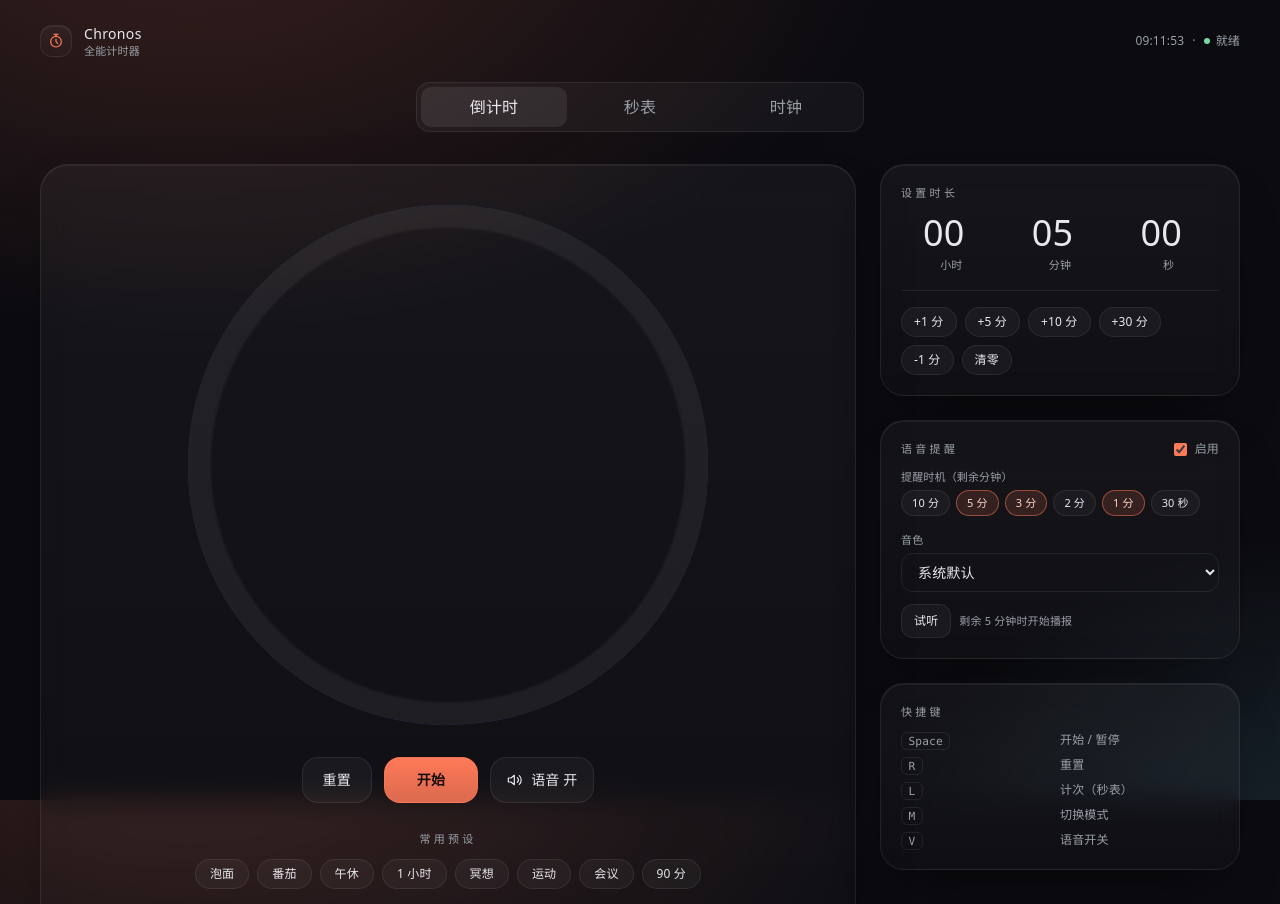
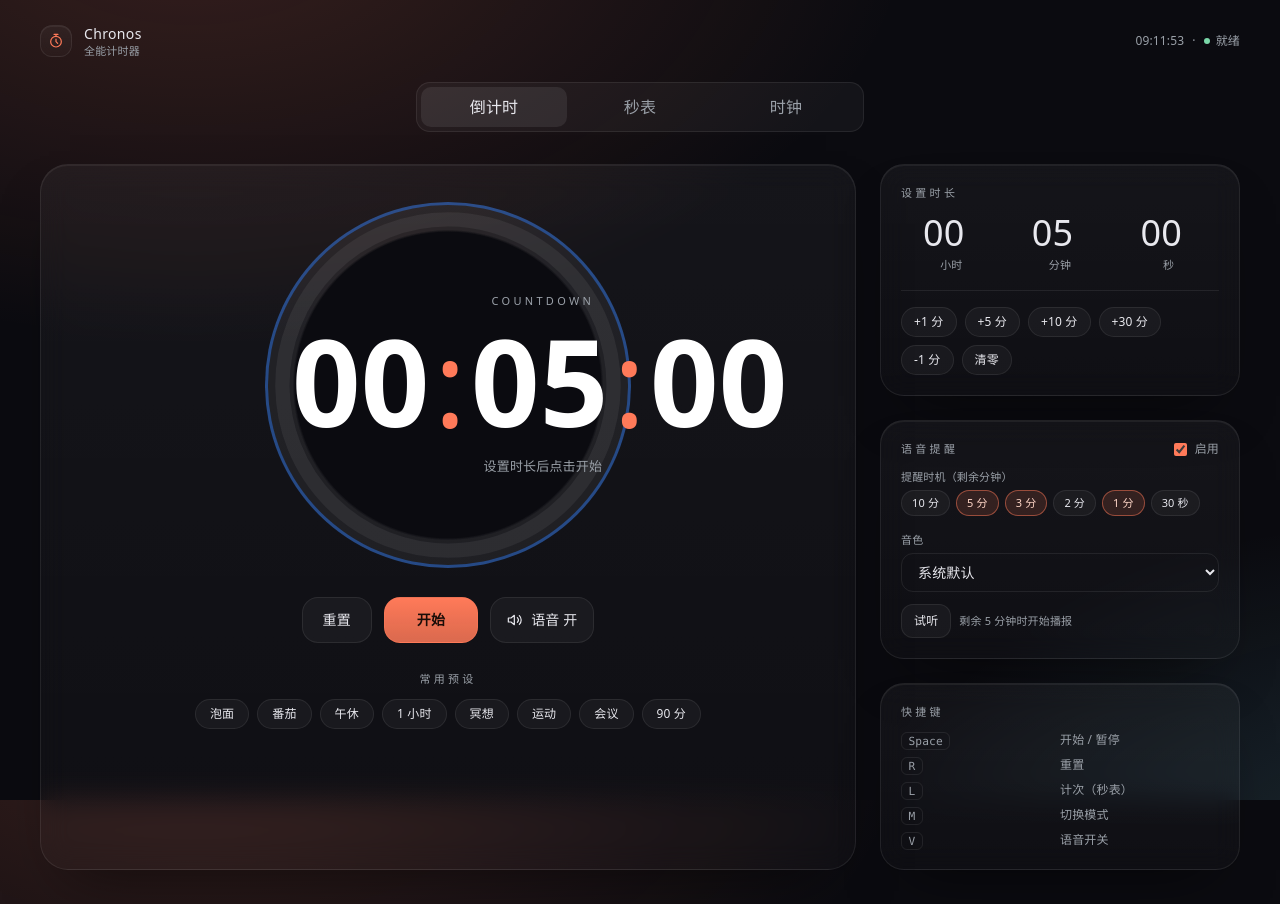
Before and after one commit to BLAGICLAB/blagiclab-timer, a plain HTML site: page index.html in a window 1280 px wide. Shown: the top 904 px of the page. Drawn offline with nearby package versions, Linux system fonts and the light colour scheme.

Commit message:
fix(critical): SVG ring instead of mask (mask was hiding digits)

```diff
--- a/index.html
+++ b/index.html
@@ -45,15 +45,34 @@
   /* Radial ring */
   .ring{
     --p:0;
-    width:min(78vw, 520px);
+    width:min(82vw, 360px);
     aspect-ratio:1/1;
     border-radius:50%;
+    position: relative;
     background:
-      conic-gradient(var(--accent) calc(var(--p)*1%), rgba(255,255,255,.06) 0);
-    -webkit-mask: radial-gradient(circle, transparent 64%, #000 65%);
-            mask: radial-gradient(circle, transparent 64%, #000 65%);
+      /* Center hole (background color) */
+      radial-gradient(circle, var(--bg) 60%, transparent 61%),
+      /* Subtle outer ring base */
+      conic-gradient(rgba(255,255,255,0.06), rgba(255,255,255,0.06));
     transition: background .2s linear;
   }
+  /* The colored progress arc, drawn as an SVG overlay (does NOT mask children) */
+  .ring .ring-arc{
+    position:absolute;
+    inset:0;
+    width:100%; height:100%;
+    transform: rotate(-90deg);
+    pointer-events: none;
+  }
+  .ring .ring-arc circle{
+    fill: none;
+    stroke-width: 8;
+    stroke-linecap: round;
+  }
+  .ring .ring-arc .track{ stroke: rgba(255,255,255,0.06); }
+  .ring .ring-arc .progress{ stroke: var(--accent); transition: stroke-dashoffset .2s linear; }
+  .ring.warn .ring-arc .progress{ stroke: var(--warn); }
+  .ring.ok   .ring-arc .progress{ stroke: var(--ok); }
   .ring.warn{ background: conic-gradient(var(--warn) calc(var(--p)*1%), rgba(255,255,255,.06) 0); }
   .ring.ok  { background: conic-gradient(var(--ok)  calc(var(--p)*1%), rgba(255,255,255,.06) 0); }
   .ring-inner{
@@ -61,13 +80,29 @@
     display:grid; place-items:center;
   }
   .digits{
-    font-variant-numeric: tabular-nums;
-    font-feature-settings: "tnum" 1;
-    font-weight:200;
-    letter-spacing:-.04em;
-    line-height:1;
+    font-family: ui-sans-serif, system-ui, -apple-system, "SF Pro Display", "Helvetica Neue", Arial, sans-serif;
+    font-size: clamp(56px, 13vw, 120px);
+    font-weight: 800;
+    color: #ffffff;
+    line-height: 1;
+    letter-spacing: 0;
+    white-space: nowrap;
+    text-align: center;
+    display: block;
   }
-  .digits .ms{ font-size:.28em; color:var(--muted); margin-left:.2em; }
+  .digits .ms{
+    font-size: 0.35em;
+    color: var(--muted);
+    margin-left: 0.15em;
+    font-weight: 500;
+    vertical-align: top;
+  }
+  .digits .sep{
+    color: var(--accent);
+    font-weight: 300;
+    margin: 0 0.04em;
+    vertical-align: top;
+  }
   .btn{
     border:1px solid var(--line);
     background:var(--surface);
@@ -170,13 +205,17 @@
     <!-- Stage -->
     <section class="glass rounded-[28px] p-6 md:p-10 relative">
       <!-- Timer / Stopwatch view -->
-      <div id="stageRing" class="relative mx-auto" style="width:max-content; max-width:100%">
+      <div id="stageRing" class="relative mx-auto flex justify-center" style="width:100%; max-width:100%">
         <div id="ring" class="ring mx-auto relative">
+          <svg class="ring-arc" viewBox="0 0 200 200" aria-hidden="true">
+            <circle class="track" cx="100" cy="100" r="92"></circle>
+            <circle id="ringProgress" class="progress" cx="100" cy="100" r="92"></circle>
+          </svg>
           <div class="ring-inner">
             <div class="text-center px-6 select-none">
               <div id="label" class="text-[11px] uppercase tracking-[.3em] text-[color:var(--muted)] mb-3">COUNTDOWN</div>
-              <div id="digits" class="digits text-[14vw] md:text-[110px]">
-                <span id="hh">00</span><span class="opacity-40">:</span><span id="mm">00</span><span class="opacity-40">:</span><span id="ss">00</span><span class="ms" id="ms">.00</span>
+              <div id="digits" class="digits">
+                <span id="hh">00</span><span class="sep">:</span><span id="mm">00</span><span class="sep">:</span><span id="ss">00</span><span class="ms" id="ms">.00</span>
               </div>
               <div id="sub" class="mt-4 text-[13px] text-[color:var(--muted)] tabular-nums">设置时长后点击开始</div>
             </div>
@@ -187,7 +226,7 @@
       <!-- Clock view (hidden by default) -->
       <div id="stageClock" class="hidden text-center py-6">
         <div class="text-[11px] uppercase tracking-[.3em] text-[color:var(--muted)] mb-2">本地时间</div>
-        <div id="bigClock" class="digits text-[12vw] md:text-[140px]"></div>
+        <div id="bigClock" class="digits" style="font-size: clamp(72px, 12vw, 140px);"></div>
         <div id="bigDate" class="mt-3 text-[color:var(--muted)] tracking-wider"></div>
       </div>
 
@@ -318,7 +357,7 @@ const state = {
 
 /* -------------------- Elements -------------------- */
 const $ = (id) => document.getElementById(id);
-const ring = $('ring'), label = $('label'), digits = $('digits'),
+const ring = $('ring'), ringProgress = $('ringProgress'), label = $('label'), digits = $('digits'),
       hh = $('hh'), mm = $('mm'), ss = $('ss'), ms = $('ms'),
       sub = $('sub'), statusDot = $('statusDot'), statusText = $('statusText'),
       btnToggle = $('btnToggle'), btnReset = $('btnReset'), btnLap = $('btnLap'),
@@ -335,6 +374,11 @@ const ring = $('ring'), label = $('label'), digits = $('digits'),
       toast = $('toast'),
       nowClock = $('nowClock'),
       presetsEl = document.querySelector('#presets .flex');
+
+// Circle circumference: r = 92, C = 2 * PI * 92 ≈ 578.05
+const RING_CIRC = 2 * Math.PI * 92;
+ringProgress.setAttribute('stroke-dasharray', RING_CIRC.toFixed(3));
+ringProgress.setAttribute('stroke-dashoffset', '0');
 
 /* -------------------- Presets -------------------- */
 const PRESETS = [
@@ -446,8 +490,9 @@ function formatStopwatch(ms){
   return formatMs(ms, true);
 }
 function renderTimer(){
-  const pct = state.totalMs > 0 ? (1 - state.remainMs / state.totalMs) * 100 : 0;
-  ring.style.setProperty('--p', pct.toFixed(3));
+  const pct = state.totalMs > 0 ? (1 - state.remainMs / state.totalMs) : 0;
+  const offset = RING_CIRC * (1 - pct);
+  ringProgress.setAttribute('stroke-dashoffset', offset.toFixed(3));
   ring.classList.remove('warn', 'ok');
   if (state.remainMs === 0) ring.classList.add('ok');
   else if (state.totalMs > 0 && state.remainMs <= 10_000) ring.classList.add('warn');
@@ -464,8 +509,9 @@ function renderTimer(){
   btnToggle.textContent = state.running ? '暂停' : (state.remainMs === 0 ? '重新开始' : '开始');
 }
 function renderStopwatch(){
-  const pct = state.swElapsed % 60_000 / 60_000 * 100;
-  ring.style.setProperty('--p', pct.toFixed(3));
+  const pct = (state.swElapsed % 60_000) / 60_000;
+  const offset = RING_CIRC * (1 - pct);
+  ringProgress.setAttribute('stroke-dashoffset', offset.toFixed(3));
   ring.classList.remove('warn', 'ok');
   label.textContent = 'STOPWATCH';
   const t = formatStopwatch(state.swElapsed).split('.');
```
